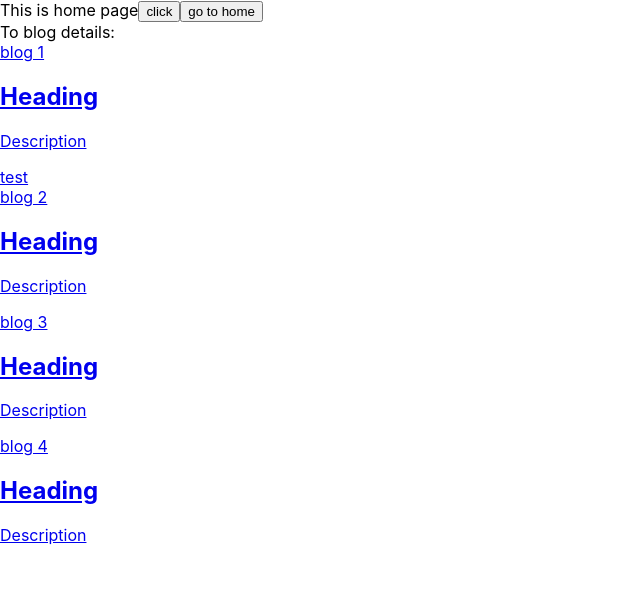
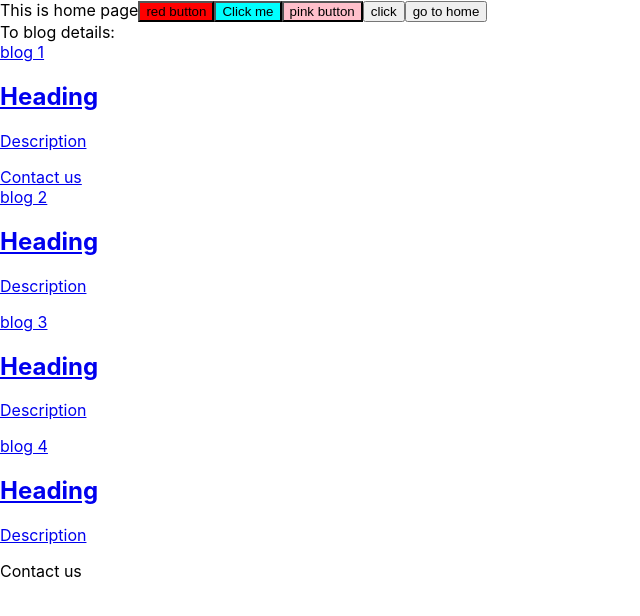
Before and after one commit to B-savaliya/first-project, a React (Create React App) app: page /blog in a window 1280 px wide. Shown: the top 616 px of the page, without its empty margins (0-640 px from the left). Built offline with nearby package versions, Linux system fonts and the light colour scheme.

Commit message:
add: props

```diff
--- a/src/App.js
+++ b/src/App.js
@@ -5,13 +5,21 @@ import Layout from "./components/home";
 import Blogs from "./components/blogs";
 import BlogDetails from "./components/blogs/blogDetails";
 import ContactUs from "./components/contactus";
+import { blogData } from "./common/data";
+import Parent from "./components/parent";
 
 // Lifecycle of components
 // Mounting // On Load
 // Updating // On update
 // Unmounting // On unload
 
+// Props
+// State
+
 function App() {
+  const parentData = blogData;
+  const test = false;
+
   const routeData = [
     {
       path: "/",
@@ -19,17 +27,21 @@ function App() {
       children: [
         {
           path: "blog",
-          element: <Blogs />,
+          element: <Blogs blogData={parentData} />,
         },
         {
           path: "blog/:id/category/:categoryId",
-          element: <BlogDetails />,
+          element: <BlogDetails test={parentData} />,
         },
         {
           path: "contactus",
-          element: <ContactUs />,
+          element: <ContactUs data={parentData} isApp />,
         },
       ],
+    },
+    {
+      path: "/parent",
+      element: <Parent />,
     },
     {
       path: "/blog",
--- a/src/common/components/button/index.js
+++ b/src/common/components/button/index.js
@@ -1,9 +1,11 @@
-import React from 'react'
+import React from "react";
 
-function Button() {
+function Button(props) {
   return (
-    <button>Click me</button>
-  )
+    <button style={{ backgroundColor: props.color || "cyan" }}>
+      {props.title || "Click me"}
+    </button>
+  );
 }
 
-export default Button
+export default Button;
--- a/src/common/data/index.js
+++ b/src/common/data/index.js
@@ -20,12 +20,14 @@
 // Graphql
 // Test cases
 
+import ContactUs from "../../components/contactus";
+
 export const blogData = [
   {
     id: 1,
     text: "blog 1",
     categoryId: "cloths",
-    comp: <div>test</div>
+    comp: <ContactUs />
   },
   {
     id: 2,
--- a/src/components/blogs/blogDetails/index.js
+++ b/src/components/blogs/blogDetails/index.js
@@ -2,9 +2,9 @@ import React from "react";
 import { useParams } from "react-router-dom";
 import { blogData } from "../../../common/data";
 
-function BlogDetails() {
+function BlogDetails(props) {
   const param = useParams();
-  console.log("param*******", param);
+  console.log("props*******", props);
 
   const selectedBlog = blogData.find((el) => el.id == param.id);
 
@@ -12,6 +12,7 @@ function BlogDetails() {
     <div>
       This is blog details page and this one is the current blog:{" "}
       {selectedBlog.text}
+      {selectedBlog.comp}
     </div>
   );
 }
--- a/src/components/blogs/index.js
+++ b/src/components/blogs/index.js
@@ -1,15 +1,17 @@
 import React from "react";
 import { Link, Outlet } from "react-router-dom";
 import { blogData } from "../../common/data";
+import ContactUs from "../contactus";
 
-function Blogs() {
+function Blogs(props, dataFromContactus) {
+  // console.log("props*****", props);
   return (
     <>
       <div>
         To blog details: <br />
-        {blogData.map((el) => {
+        {blogData.map((el, i) => {
           return (
-            <Link to={`/blog/${el.id}/category/${el.categoryId}`}>
+            <Link to={`/blog/${i + 1}/category/${el.categoryId}`}>
               {el.text} <br />
               <h2>Heading</h2>
               <p>Description</p>
@@ -17,6 +19,7 @@ function Blogs() {
             </Link>
           );
         })}
+        <ContactUs isApp={false} />
       </div>
       <Outlet />
     </>
--- a/src/components/contactus/index.js
+++ b/src/components/contactus/index.js
@@ -1,7 +1,9 @@
 import React from "react";
 import { useSearchParams } from "react-router-dom";
 
-function ContactUs() {
+function ContactUs(props) {
+  console.log("contactus props******", props);
+  const dataFromContactus = 'dataFromContactus'
   const [searchParams, setSearchParams] = useSearchParams();
   const color = searchParams.get("color");
   const size = searchParams.get("size");
--- a/src/components/home/index.js
+++ b/src/components/home/index.js
@@ -8,7 +8,9 @@ function Home() {
     <div>
       This is home page
       {/* <Link to={"/blog"}> */}
-      {/* <Button /> */}
+      <Button color={"red"} title={"red button"} />
+      <Button />
+      <Button color={"pink"} title={"pink button"} />
       <button onClick={() => navigate("/blog")}>click</button>
       <button onClick={() => navigate("/")}>go to home</button>
       {/* </Link> */}
--- /dev/null
+++ b/src/components/parent/children/index.js
@@ -0,0 +1,10 @@
+import React from "react";
+
+function Child(props) {
+  const childData = "child string";
+//   console.log("child_props******", props);
+  props.callBackFn(childData)
+  return <div></div>;
+}
+
+export default Child;
--- /dev/null
+++ b/src/components/parent/index.js
@@ -0,0 +1,19 @@
+import React from "react";
+import Child from "./children";
+
+function Parent(props) {
+  const parentData = "this is parent string";
+//   console.log("parent_props******", props);
+
+  const callBackFn = (params) => {
+    console.log("params*******", params);
+  };
+
+  return (
+    <div>
+      <Child parentData={parentData} callBackFn={callBackFn} />
+    </div>
+  );
+}
+
+export default Parent;
```
